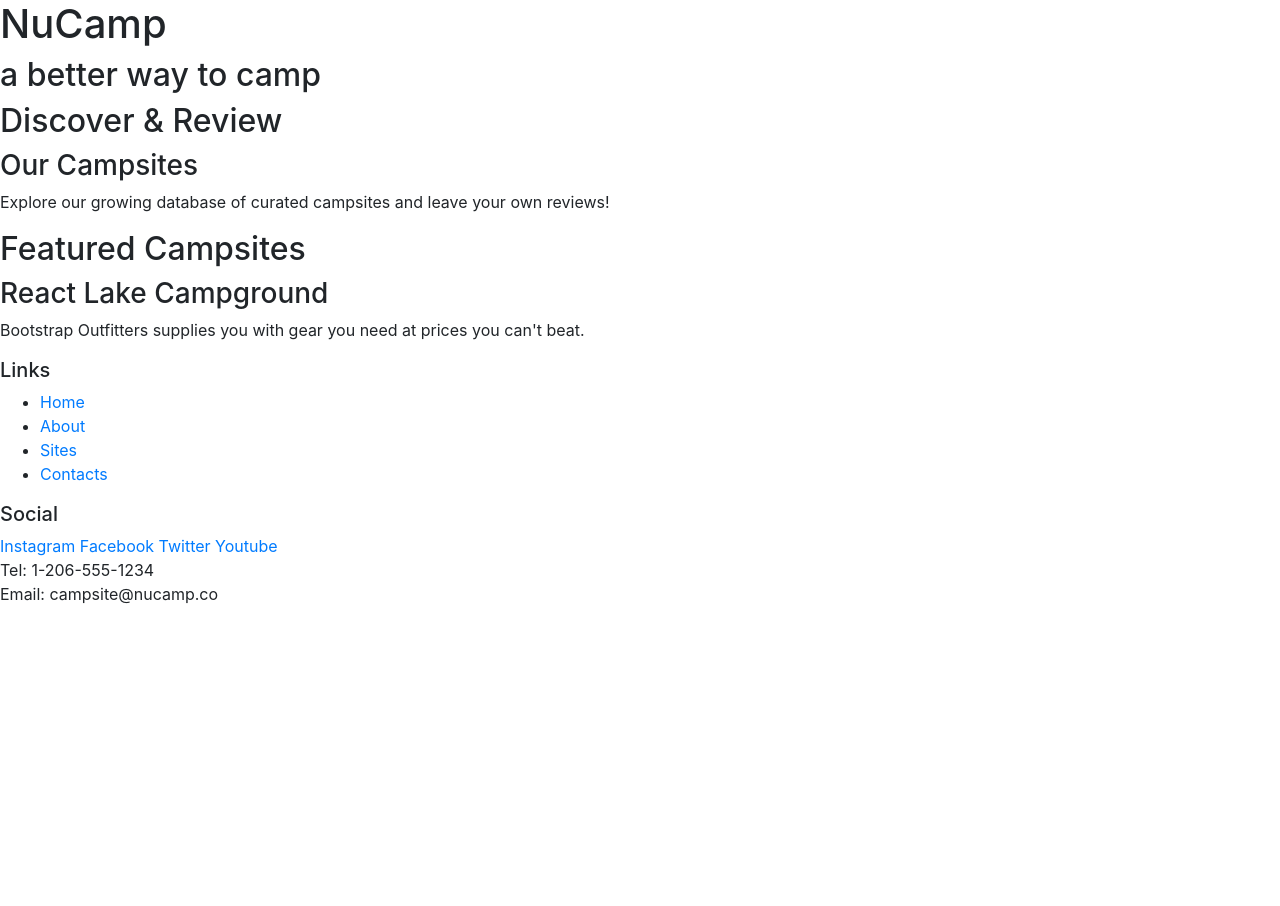
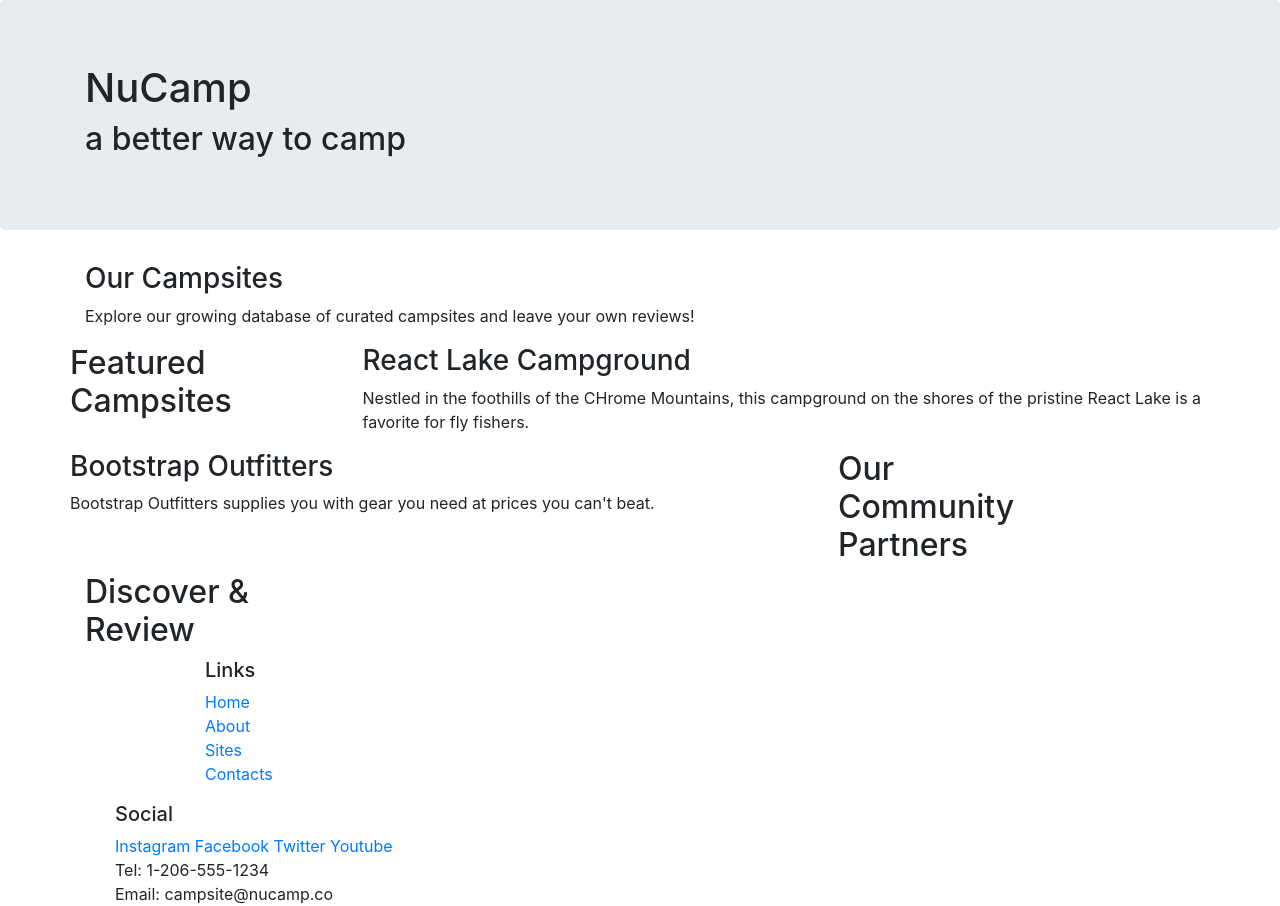
Before and after one commit to mrchappell/2-Bootstrap-nucampsite, a website: page index.html in a window 1280 px wide. Before the commit the page ends 800 px from the top, so only its background shows below. Drawn offline with nearby package versions, Linux system fonts and the light colour scheme.

Commit message:
Bootstrap Grid

```diff
--- a/index.html
+++ b/index.html
@@ -11,45 +11,72 @@
 </head>
 <body>
 
-    <header>
-        <div>
+    <header class="jumbotron">
+        <div class="container">
+            <div class="row">
+                <div class="col">
             <h1> NuCamp</h1>
             <h2> a better way to camp</h2>
         </div>
+        </div>
+        </div>
     </header>
 
-    <div>
+    <div class="container">
+        <div class="row">
+            <div class="col-sm-4 order-sm-last col-md-3">
         <h2> Discover & Review</h2>
+        </div>
+        <div class="col">
         <h3> Our Campsites</h3>
         <p> Explore our growing database of curated campsites and leave your own reviews!</p>
     </div>
 
-    <div>
+    <div class="row">
+        <div class="col-sm-4 col-md-3">
         <h2> Featured Campsites</h2>
+        </div>
+        <div class="col">
         <h3> React Lake Campground</h3>
+        <p>Nestled in the foothills of the CHrome Mountains, this campground on the shores of the pristine React Lake is a favorite for fly fishers. </p>
+        </div>
+        </div>
+
+        <div class="row">
+            <div class="col-sm-4 order-sm-last col-md-3">
+                <h2> Our Community Partners</h2>
+            </div>
+            <div class="col">
+                <h3> Bootstrap Outfitters</h3>
         <p> Bootstrap Outfitters supplies you with gear you need at prices you can't beat.</p>
+    </div>
+    </div>
     </div>
 
     <footer>
-        <div>
+        <div class="container">
+            <div class="col-4 col-sm-2 offset-1">
             <h5> Links</h5>
-            <ul>
+            <ul class="list-unstyled">
                 <li>    <a href="#">Home</a></li>
                 <li>    <a href="#">About</a></li>
                 <li>    <a href="#">Sites</a></li>
                 <li>    <a href="#">Contacts</a></li>
             </ul>
-        <div>
+        </div>
+        <div class="col-6 col-sm-5">
             <h5>Social</h5>
             <a href="http://instagram.com/">Instagram</a>
             <a href="http://facebook.com/">Facebook</a>
             <a href="http://twitter.com/">Twitter</a>
             <a href="http://youtube.com/">Youtube</a>
         </div>
-        <div>
+        <div class="col-sm-4">
             Tel: 1-206-555-1234 <br/>
             Email: campsite@nucamp.co
         </div>
+        </div>
+    </div>
         </footer>
 
     <script src="node_modules/jquery/dist/jquery.slim.min.js"></script>
```
